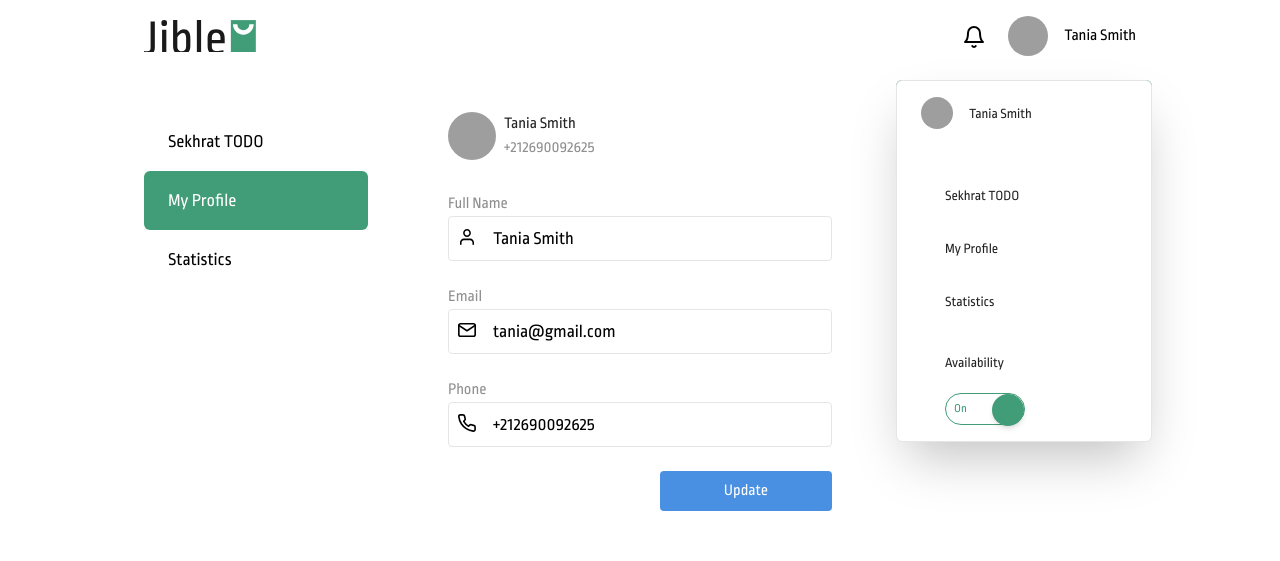
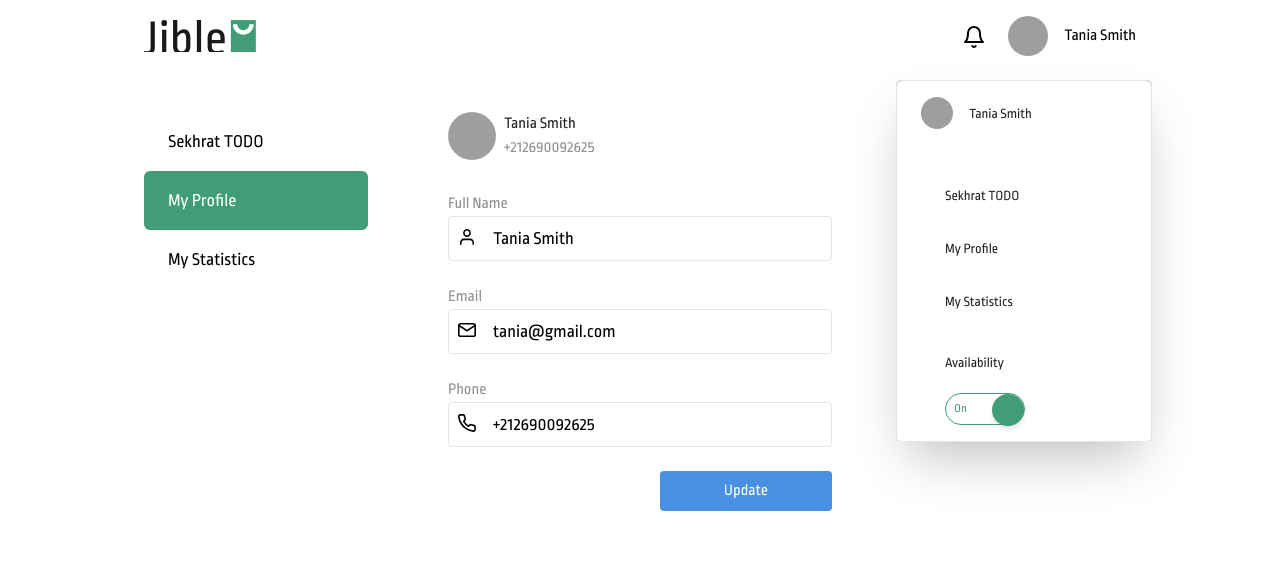
Before and after one commit to mouradaouinat/jible, a React (Create React App) app: page /profile in a window 1280 px wide. Both pictures are taken after a click on the button 1028 px from the left and 36 px from the top of the page. Shown: the top 561 px of the page. Built offline with nearby package versions, Linux system fonts and the light colour scheme; grey boxes are pictures that could not be loaded.

Commit message:
Refactor NavLinks

```diff
--- a/src/components/layout/DashboardHeader.jsx
+++ b/src/components/layout/DashboardHeader.jsx
@@ -7,7 +7,7 @@ import { UserContext } from "../../context/userContext";
 
 const DashboardHeader = () => {
   const [isOpen, setIsOpen] = useState(false);
-  const { user, setUser } = useContext(UserContext);
+  const { user, setUser, navLinks } = useContext(UserContext);
 
   function toggle() {
     setIsOpen(!isOpen);
@@ -66,51 +66,25 @@ const DashboardHeader = () => {
                   {user.name}
                 </span>
               </div>
-              {user.role === "driver" ? (
               <div className="mt-10 flex flex-col">
+                {user.role === "driver"
+                  ? navLinks.driver.map(navLink => (
                       <NavLink
-                    to="/"
+                        to={navLink.path}
                         className="text-white py-4 px-6 text-lg hover:bg-white hover:text-black rounded-md sm:text-gray-900 sm:text-sm sm:hover:bg-blue-light sm:hover:text-white"
                       >
-                    Sekhrat TODO
+                        {navLink.name}
                       </NavLink>
+                    ))
+                  : navLinks.customer.map(navLink => (
                       <NavLink
-                    to="/profile"
-                    className="text-white py-4 px-6 text-lg hover:bg-white hover:text-black rounded-md sm:text-gray-900 sm:text-sm sm:hover:bg-blue-light sm:hover:text-white"
-                    activeClassName="bg-white text-black"
-                  >
-                    My Profile
-                  </NavLink>
-                  <NavLink
-                    to="/statistics"
+                        to={navLink.path}
                         className="text-white py-4 px-6 text-lg hover:bg-white hover:text-black rounded-md sm:text-gray-900 sm:text-sm sm:hover:bg-blue-light sm:hover:text-white"
                       >
-                    Statistics
+                        {navLink.name}
                       </NavLink>
+                    ))}
               </div>
-              ) : (
-                <div className="mt-10 flex flex-col">
-                  <NavLink
-                    to="/"
-                    className="text-white py-4 px-6 text-lg hover:bg-white hover:text-black rounded-md sm:text-gray-900 sm:text-sm sm:hover:bg-blue-light sm:hover:text-white"
-                  >
-                    My Sekhra
-                  </NavLink>
-                  <NavLink
-                    to="/profile"
-                    className="text-white py-4 px-6 text-lg hover:bg-white hover:text-black rounded-md sm:text-gray-900 sm:text-sm sm:hover:bg-blue-light sm:hover:text-white"
-                    activeClassName="bg-white text-black"
-                  >
-                    My Profile
-                  </NavLink>
-                  <NavLink
-                    to="/statistics"
-                    className="text-white py-4 px-6 text-lg hover:bg-white hover:text-black rounded-md sm:text-gray-900 sm:text-sm sm:hover:bg-blue-light sm:hover:text-white"
-                  >
-                    My Adresses
-                  </NavLink>
-                </div>
-              )}
               {user.role === "driver" ? (
                 <div className="mt-20 px-6 sm:mt-6">
                   <p className="text-white text-lg sm:text-gray-900 sm:text-sm">
--- a/src/components/pages/Dashboard.jsx
+++ b/src/components/pages/Dashboard.jsx
@@ -1,39 +1,40 @@
-import React from "react";
+import React, { useContext } from "react";
 import DashboardHeader from "../layout/DashboardHeader";
 import Profile from "../Profile";
 import { Switch, Route, NavLink } from "react-router-dom";
 import { ReactComponent as Helmet } from "../../assets/helmet.svg";
 import Footer from "../layout/Footer";
 import Statistics from "../Statistics";
+import { UserContext } from "../../context/userContext";
 
 const Dashboard = () => {
+  const { user, navLinks } = useContext(UserContext);
   return (
     <div className="flex flex-col min-h-screen w-screen">
       <DashboardHeader />
       <div className="sm:flex px-4 w-screen sm:max-w-screen-sm sm:mx-auto md:max-w-screen-md lg:max-w-screen-lg mt-10 ">
         <div className="hidden md:flex md:flex-col">
+          {user.role === "driver"
+            ? navLinks.driver.map(navlink => (
                 <NavLink
-            to="/"
+                  to={navlink.path}
                   className="w-56 py-4 px-6 text-lg rounded-md"
                   activeClassName="bg-green text-white"
                   exact
                 >
-            Sekhrat TODO
+                  {navlink.name}
                 </NavLink>
+              ))
+            : navLinks.customer.map(navlink => (
                 <NavLink
-            to="/profile"
+                  to={navlink.path}
                   className="w-56 py-4 px-6 text-lg rounded-md"
                   activeClassName="bg-green text-white"
+                  exact
                 >
-            My Profile
+                  {navlink.name}
                 </NavLink>
-          <NavLink
-            to="/statistics"
-            className="w-56 py-4 px-6 text-lg rounded-md"
-            activeClassName="bg-green text-white"
-          >
-            Statistics
-          </NavLink>
+              ))}
         </div>
         <div className="sm:w-64 md:w-56 lg:w-72 sm:mr-auto md:mx-auto">
           <Switch>
--- a/src/context/userContext.js
+++ b/src/context/userContext.js
@@ -14,8 +14,21 @@ export const UserProvider = ({ children }) => {
     isAvailable: true
   });
 
+  const [navLinks] = useState({
+    driver: [
+      { name: "Sekhrat TODO", path: "/sekhrat-todo" },
+      { name: "My Profile", path: "/profile" },
+      { name: "My Statistics", path: "/statistics" }
+    ],
+    customer: [
+      { name: "My Sekhra", path: "/my-sekhra" },
+      { name: "My Profile", path: "/profile" },
+      { name: "My Adresses", path: "/adresses" }
+    ]
+  });
+
   return (
-    <UserContext.Provider value={{ user, setUser }}>
+    <UserContext.Provider value={{ user, setUser, navLinks }}>
       {children}
     </UserContext.Provider>
   );
```
Lines whose indentation alone changed are shown as unchanged.
